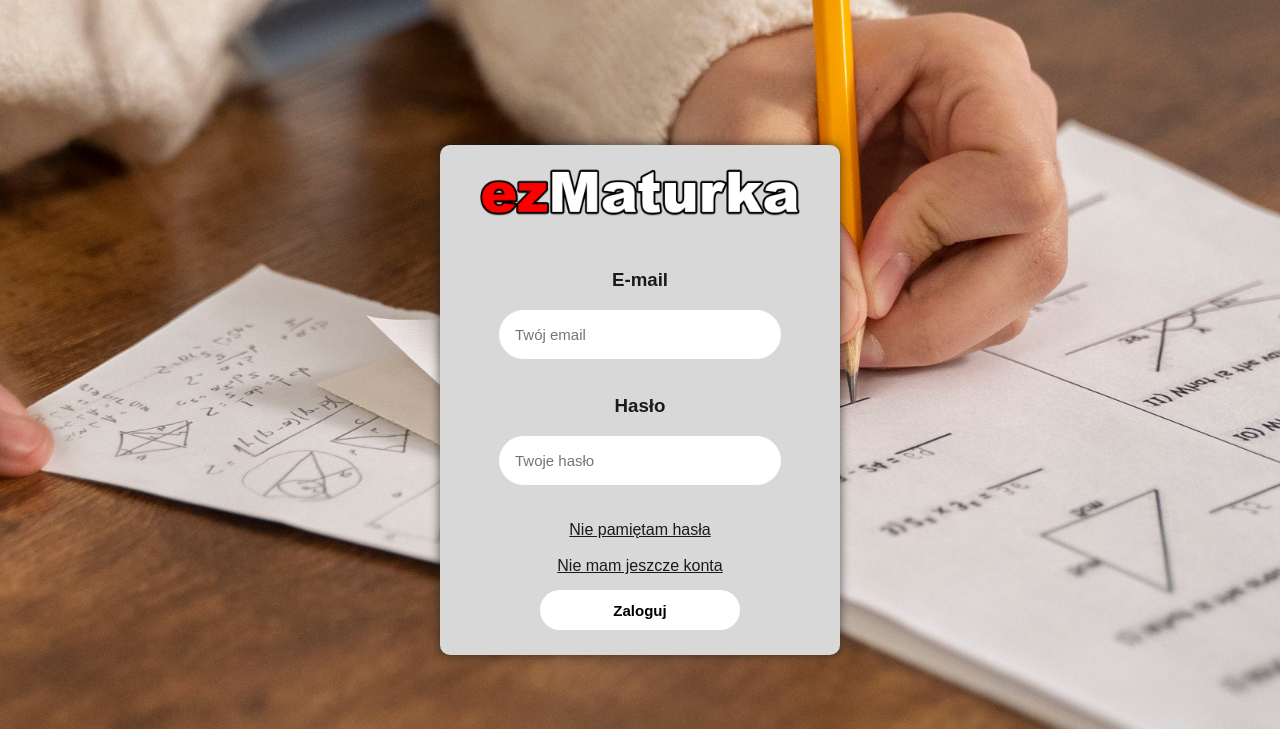
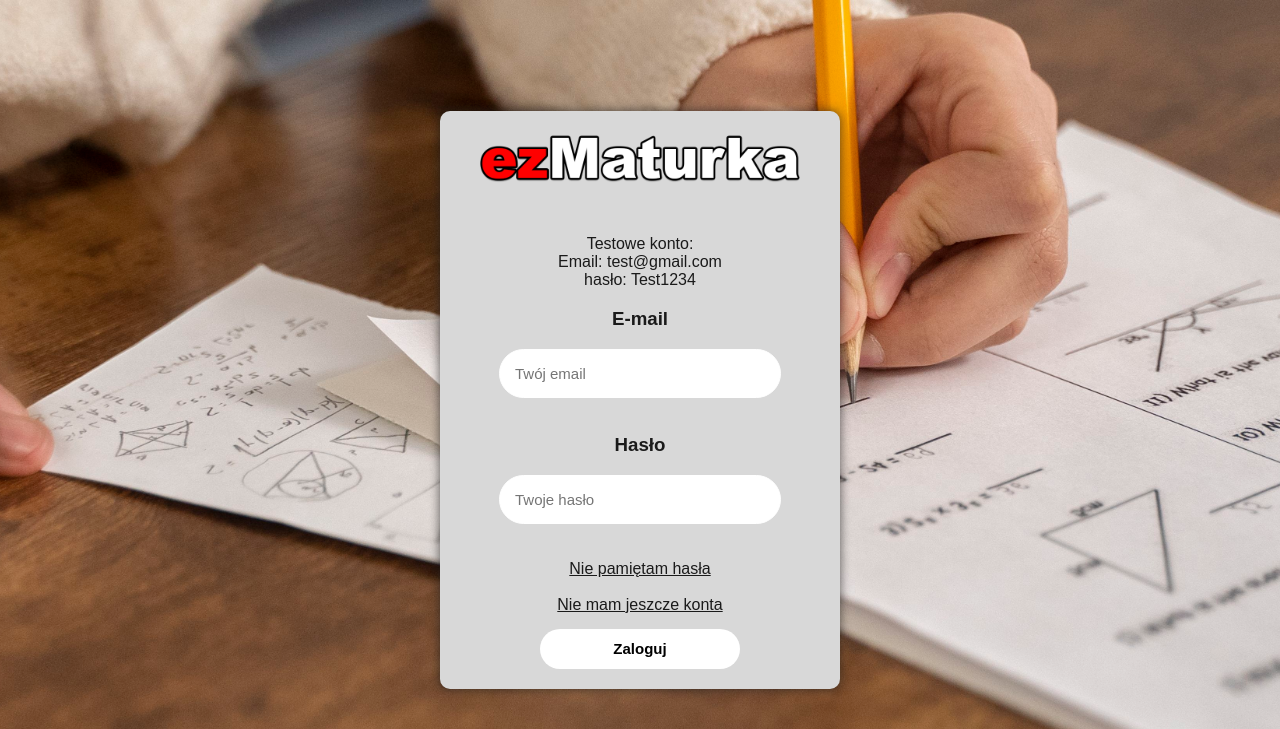
Before and after one commit to Proxuu/EzMaturka, a PHP site: page /login.php in a window 1280 px wide. Shown: the top 729 px of the page. Run offline with PHP 8.4, Linux system fonts and the light colour scheme.

Commit message:
Update login.php

```diff
--- a/login.php
+++ b/login.php
@@ -61,6 +61,9 @@ if ($_SERVER["REQUEST_METHOD"] == "POST") {
 
                 <div id="login-form-box">
                 <form id="login-form" method="post">
+                        <p>Testowe konto:<br/>
+                        Email: test@gmail.com<br>
+                        hasło: Test1234</p>
                         <h3>E-mail</h3>
                         <input class="login-inputs" type="email" name="username" placeholder="Twój email" maxlength="30" required><br>
                         <span class="error"><?php echo $username_err; ?></span><br>
```
